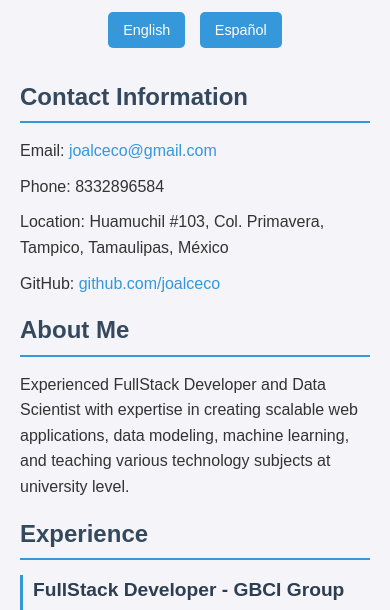
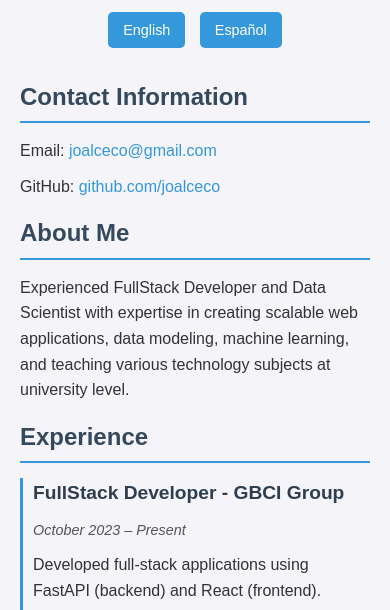
Before and after one commit to joalceco/joalceco.github.io, a plain HTML site: page index.html in a window 390 px wide. Shown: the part 197-807 px from the top of the page. Drawn offline with Linux system fonts and the light colour scheme.

Commit message:
Remove contact phone and location from index.html

```diff
--- a/index.html
+++ b/index.html
@@ -33,8 +33,6 @@
         <h2 class="es">Información de Contacto</h2>
         <ul>
             <li>Email: <a href="mailto:joalceco@gmail.com">joalceco@gmail.com</a></li>
-            <li>Phone: 8332896584</li>
-            <li>Location: Huamuchil #103, Col. Primavera, Tampico, Tamaulipas, México</li>
             <li>GitHub: <a href="https://github.com/joalceco">github.com/joalceco</a></li>
         </ul>
     </section>
```
